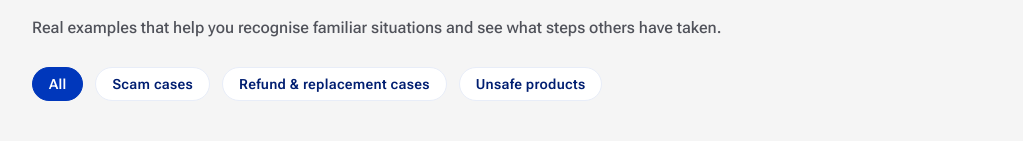
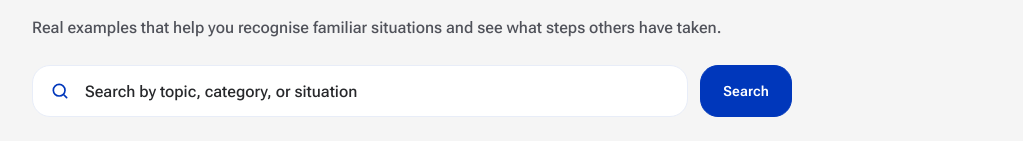
Before and after one commit to akari2a/ClearRightsAu, a React (Vite) app: page /cases in a window 1280 px wide. Shown: the part 164-305 px from the top of the page, without its empty margins (128-1151 px from the left). Built offline with nearby package versions, Linux system fonts and the light colour scheme.

Commit message:
feat: implement search functionality and empty state in CasesIndexPage

```diff
--- a/src/components/pages/CasesIndexPage.tsx
+++ b/src/components/pages/CasesIndexPage.tsx
@@ -1,3 +1,4 @@
+import { useEffect, useState } from "react";
 import { CaseCategoryTag } from "../case/CaseCategoryTag";
 import type { CaseIndexGroup, SuccessCase } from "../../types/case";
 import { InteractiveCardButton } from "../controls/InteractiveCardButton";
@@ -20,18 +21,53 @@ export function CasesIndexPage({
 }: CasesIndexPageProps) {
   const {
     activeFilter,
+    searchQuery,
     hasMoreCases,
     isLoading,
     loadingSentinelRef,
     masonryColumns,
-    handleFilterClick
+    handleFilterClick,
+    handleSearchChange
   } = useCasesIndexState(groups, cases);
+  const [searchDraft, setSearchDraft] = useState(searchQuery);
+
+  useEffect(() => {
+    setSearchDraft(searchQuery);
+  }, [searchQuery]);
 
   return (
     <section className="cases-index">
       <div className="cases-index__header">
         <h1 className="cases-index__title">{pageTitle}</h1>
         <p className="cases-index__description">{pageDescription}</p>
+
+        <form
+          className="cases-index__search"
+          onSubmit={(event) => {
+            event.preventDefault();
+            handleSearchChange(searchDraft);
+          }}
+        >
+          <div className="cases-index__search-field">
+            <span className="cases-index__search-icon" aria-hidden="true">
+              <svg viewBox="0 0 24 24" fill="none" stroke="currentColor" strokeWidth="2" strokeLinecap="round" strokeLinejoin="round">
+                <circle cx="11" cy="11" r="7" />
+                <path d="M20 20l-3.5-3.5" />
+              </svg>
+            </span>
+            <input
+              id="cases-search"
+              type="search"
+              className="cases-index__search-input"
+              placeholder="Search by topic, category, or situation"
+              value={searchDraft}
+              onChange={(event) => setSearchDraft(event.target.value)}
+            />
+          </div>
+          <button type="submit" className="cases-index__search-button">
+            Search
+          </button>
+        </form>
 
         <div className="filter-chips-container" role="tablist" aria-label="Filter cases">
           <button
@@ -91,6 +127,21 @@ export function CasesIndexPage({
         ))}
       </div>
 
+      {!isLoading && masonryColumns.every((column) => column.length === 0) ? (
+        <div className="cases-index__empty-state">
+          <div className="cases-index__empty-icon" aria-hidden="true">
+            <svg viewBox="0 0 24 24" fill="none" stroke="currentColor" strokeWidth="2" strokeLinecap="round" strokeLinejoin="round">
+              <circle cx="11" cy="11" r="7" />
+              <path d="M20 20l-3.5-3.5" />
+            </svg>
+          </div>
+          <h2 className="cases-index__empty-title">No cases found</h2>
+          <p className="cases-index__empty-copy">
+            Try a different keyword or change the category filter.
+          </p>
+        </div>
+      ) : null}
+
       {hasMoreCases && (
         <div ref={loadingSentinelRef} className="cases-loading-sentinel" aria-hidden="true">
           {isLoading && <span className="cases-loading-spinner" />}
--- a/src/components/pages/cases/useCasesIndexState.ts
+++ b/src/components/pages/cases/useCasesIndexState.ts
@@ -13,6 +13,7 @@ function getColumnCount(width: number) {
 export function useCasesIndexState(groups: CaseIndexGroup[], cases: SuccessCase[]) {
   const [searchParams, setSearchParams] = useSearchParams();
   const activeFilter = searchParams.get("filter") || "all";
+  const searchQuery = searchParams.get("q") || "";
   const [visibleCount, setVisibleCount] = useState<number>(DEFAULT_BATCH_SIZE);
   const [isLoading, setIsLoading] = useState<boolean>(false);
   const [columnCount, setColumnCount] = useState<number>(3);
@@ -30,10 +31,11 @@ export function useCasesIndexState(groups: CaseIndexGroup[], cases: SuccessCase[
   }, []);
 
   const filteredCases = useMemo(() => {
-    if (activeFilter === "all") {
-      return cases;
-    }
-
+    const normalizedQuery = searchQuery.trim().toLowerCase();
+    const baseCases =
+      activeFilter === "all"
+        ? cases
+        : (() => {
             const activeGroup = groups.find((group) => group.categoryKey === activeFilter);
 
             if (!activeGroup) {
@@ -43,7 +45,27 @@ export function useCasesIndexState(groups: CaseIndexGroup[], cases: SuccessCase[
             return activeGroup.caseIds
               .map((id) => cases.find((caseItem) => caseItem.id === id))
               .filter(Boolean) as SuccessCase[];
-  }, [activeFilter, cases, groups]);
+          })();
+
+    if (!normalizedQuery) {
+      return baseCases;
+    }
+
+    return baseCases.filter((caseItem) => {
+      const searchableText = [
+        caseItem.title,
+        caseItem.summary,
+        caseItem.categoryLabel,
+        caseItem.persona.name,
+        caseItem.persona.background,
+        caseItem.outcome.headline
+      ]
+        .join(" ")
+        .toLowerCase();
+
+      return searchableText.includes(normalizedQuery);
+    });
+  }, [activeFilter, cases, groups, searchQuery]);
 
   const displayedCases = filteredCases.slice(0, visibleCount);
   const hasMoreCases = visibleCount < filteredCases.length;
@@ -59,13 +81,35 @@ export function useCasesIndexState(groups: CaseIndexGroup[], cases: SuccessCase[
   }, [columnCount, displayedCases]);
 
   const handleFilterClick = (filterId: string) => {
-    setSearchParams(filterId === "all" ? {} : { filter: filterId }, { replace: true });
+    const nextParams = new URLSearchParams(searchParams);
+
+    if (filterId === "all") {
+      nextParams.delete("filter");
+    } else {
+      nextParams.set("filter", filterId);
+    }
+
+    setSearchParams(nextParams, { replace: true });
+    setVisibleCount(DEFAULT_BATCH_SIZE);
+  };
+
+  const handleSearchChange = (value: string) => {
+    const nextParams = new URLSearchParams(searchParams);
+    const normalizedValue = value.trim();
+
+    if (!normalizedValue) {
+      nextParams.delete("q");
+    } else {
+      nextParams.set("q", value);
+    }
+
+    setSearchParams(nextParams, { replace: true });
     setVisibleCount(DEFAULT_BATCH_SIZE);
   };
 
   useEffect(() => {
     setVisibleCount(DEFAULT_BATCH_SIZE);
-  }, [activeFilter]);
+  }, [activeFilter, searchQuery]);
 
   const handleObserve = useCallback(
     (entries: IntersectionObserverEntry[]) => {
@@ -106,10 +150,12 @@ export function useCasesIndexState(groups: CaseIndexGroup[], cases: SuccessCase[
 
   return {
     activeFilter,
+    searchQuery,
     hasMoreCases,
     isLoading,
     loadingSentinelRef,
     masonryColumns,
-    handleFilterClick
+    handleFilterClick,
+    handleSearchChange
   };
 }
--- a/src/styles.css
+++ b/src/styles.css
@@ -2484,6 +2484,90 @@ button {
   gap: 10px;
 }
 
+.cases-index__search {
+  display: flex;
+  align-items: center;
+  gap: 12px;
+  margin-top: 14px;
+  max-width: 760px;
+}
+
+.cases-index__search-field {
+  position: relative;
+  flex: 1;
+}
+
+.cases-index__search-input {
+  width: 100%;
+  min-height: 52px;
+  padding: 14px 18px 14px 52px;
+  border-radius: 18px;
+  border: 1px solid var(--color-border-soft);
+  background: var(--color-surface-primary);
+  font-size: var(--font-size-body-sm);
+  font-weight: var(--font-weight-medium);
+  line-height: var(--line-height-normal);
+  color: var(--color-text-primary);
+  transition: border-color 0.2s ease, box-shadow 0.2s ease;
+}
+
+.cases-index__search-icon {
+  position: absolute;
+  left: 18px;
+  top: 50%;
+  transform: translateY(-50%);
+  width: 20px;
+  height: 20px;
+  color: var(--color-brand-primary-500);
+  pointer-events: none;
+}
+
+.cases-index__search-icon svg {
+  display: block;
+  width: 100%;
+  height: 100%;
+}
+
+.cases-index__search-input::placeholder {
+  color: var(--color-text-placeholder);
+}
+
+.cases-index__search-input:hover {
+  border-color: var(--color-brand-accent-100);
+}
+
+.cases-index__search-input:focus {
+  outline: none;
+  border-color: var(--color-brand-primary-500);
+  box-shadow: 0 0 0 3px rgba(37, 99, 235, 0.12);
+}
+
+.cases-index__search-button {
+  min-height: 52px;
+  padding: 0 22px;
+  border-radius: 18px;
+  border: 1px solid var(--color-brand-primary-500);
+  background: var(--color-brand-primary-500);
+  color: #ffffff;
+  font-size: var(--font-size-label-sm);
+  font-weight: var(--font-weight-semibold);
+  letter-spacing: 0.01em;
+  cursor: pointer;
+  transition: transform 0.2s ease, box-shadow 0.2s ease, background 0.2s ease, border-color 0.2s ease;
+}
+
+.cases-index__search-button:hover {
+  background: var(--color-brand-primary-600);
+  border-color: var(--color-brand-primary-600);
+  box-shadow: 0 12px 24px rgba(37, 99, 235, 0.16);
+  transform: translateY(-1px);
+}
+
+.cases-index__search-button:active {
+  transform: translateY(1px);
+  box-shadow: none;
+}
+
 .cases-index__title {
   margin: 0;
   font-size: var(--font-size-display-brand);
@@ -2551,6 +2635,49 @@ button {
   display: flex;
   justify-content: center;
   padding: 40px 0;
+}
+
+.cases-index__empty-state {
+  display: flex;
+  flex-direction: column;
+  align-items: center;
+  justify-content: center;
+  text-align: center;
+  padding: 56px 0 20px;
+}
+
+.cases-index__empty-title {
+  margin: 0 0 8px;
+  font-size: var(--font-size-title-card);
+  font-weight: var(--font-weight-semibold);
+  line-height: var(--line-height-tight);
+  color: var(--color-text-primary);
+}
+
+.cases-index__empty-copy {
+  margin: 0;
+  max-width: 420px;
+  font-size: var(--font-size-body-sm);
+  font-weight: var(--font-weight-medium);
+  line-height: var(--line-height-loose);
+  color: var(--color-text-secondary);
+}
+
+.cases-index__empty-icon {
+  width: 56px;
+  height: 56px;
+  margin-bottom: 16px;
+  display: inline-flex;
+  align-items: center;
+  justify-content: center;
+  border-radius: 999px;
+  background: var(--color-brand-accent-050);
+  color: var(--color-brand-primary-500);
+}
+
+.cases-index__empty-icon svg {
+  width: 26px;
+  height: 26px;
 }
 
 .cases-loading-spinner {
```
Also changed, not shown: 1 other file (tests, documents, lock files or other folders). Lines whose indentation alone changed are shown as unchanged.
